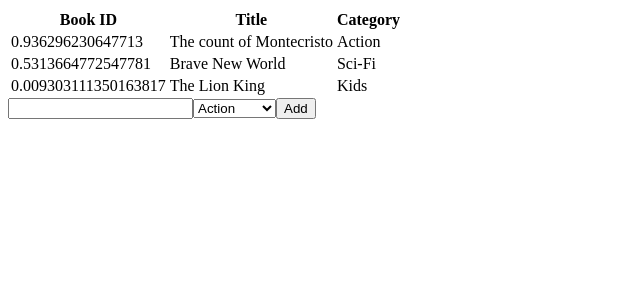
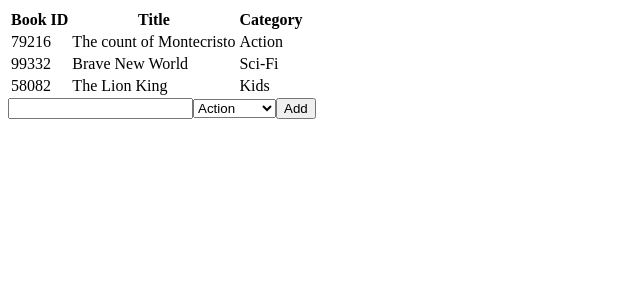
Before and after one commit to jeton-th/a-bookstore, a React (Create React App) app: page / in a window 1280 px wide. Shown: the top 300 px of the page, without its empty margins (0-640 px from the left). Built offline with nearby package versions, Linux system fonts and the light colour scheme.

Commit message:
refactor milestone-two

```diff
--- a/src/components/Book.js
+++ b/src/components/Book.js
@@ -1,11 +1,11 @@
 import React from 'react';
 import PropTypes from 'prop-types';
 
-const Book = ({ book }) => (
+const Book = ({ book: { title, category, id } }) => (
   <tr>
-    <td>{book.id}</td>
-    <td>{book.title}</td>
-    <td>{book.category}</td>
+    <td>{id}</td>
+    <td>{title}</td>
+    <td>{category}</td>
   </tr>
 );
 
--- a/src/index.js
+++ b/src/index.js
@@ -2,8 +2,10 @@ import React from 'react';
 import ReactDOM from 'react-dom';
 import { Provider } from 'react-redux';
 import App from './components/App';
-import store from './reducers/index';
+import configureStore from './redux/store';
 import * as serviceWorker from './serviceWorker';
+
+const store = configureStore();
 
 ReactDOM.render(
   <Provider store={store}>
--- a/src/reducers/index.js
+++ /dev/null
@@ -1,10 +0,0 @@
-import { combineReducers, createStore } from 'redux';
-import createBooks from './books';
-
-const rootReducer = combineReducers({
-  books: createBooks,
-});
-
-const store = createStore(rootReducer);
-
-export default store;
--- a/src/reducers/books.js
+++ b/src/redux/reducers/books.js
@@ -1,22 +1,24 @@
+import generateId from '../../services/generateId';
+
 const INITIAL_STATE = [
   {
-    id: Math.random(),
+    id: generateId(),
     title: 'The count of Montecristo',
     category: 'Action',
   },
   {
-    id: Math.random(),
+    id: generateId(),
     title: 'Brave New World',
     category: 'Sci-Fi',
   },
   {
-    id: Math.random(),
+    id: generateId(),
     title: 'The Lion King',
     category: 'Kids',
   },
 ];
 
-const createBooks = (state = INITIAL_STATE, action) => {
+export default (state = INITIAL_STATE, action) => {
   switch (action.type) {
     case 'CREATE_BOOK':
       return [
@@ -24,13 +26,8 @@ const createBooks = (state = INITIAL_STATE, action) => {
         action.book,
       ];
     case 'REMOVE_BOOK':
-      return [
-        ...state.slice(0, action.id),
-        ...state.slice(action.id + 1),
-      ];
+      return state.filter(({ id }) => id !== action.id);
     default:
       return state;
   }
 };
-
-export default createBooks;
--- /dev/null
+++ b/src/redux/reducers/index.js
@@ -0,0 +1,8 @@
+import { combineReducers } from 'redux';
+import books from './books';
+
+const rootReducer = combineReducers({
+  books,
+});
+
+export default rootReducer;
--- /dev/null
+++ b/src/redux/store.js
@@ -0,0 +1,6 @@
+import { createStore } from 'redux';
+import rootReducer from './reducers/index';
+
+const configureStore = () => createStore(rootReducer);
+
+export default configureStore;
--- /dev/null
+++ b/src/services/generateId.js
@@ -0,0 +1,3 @@
+const generateId = () => Math.floor(Math.random() * 90000) + 10000;
+
+export default generateId;
```
Also changed, not shown: src/redux/actions/index.js (renamed from src/actions/index.js).
